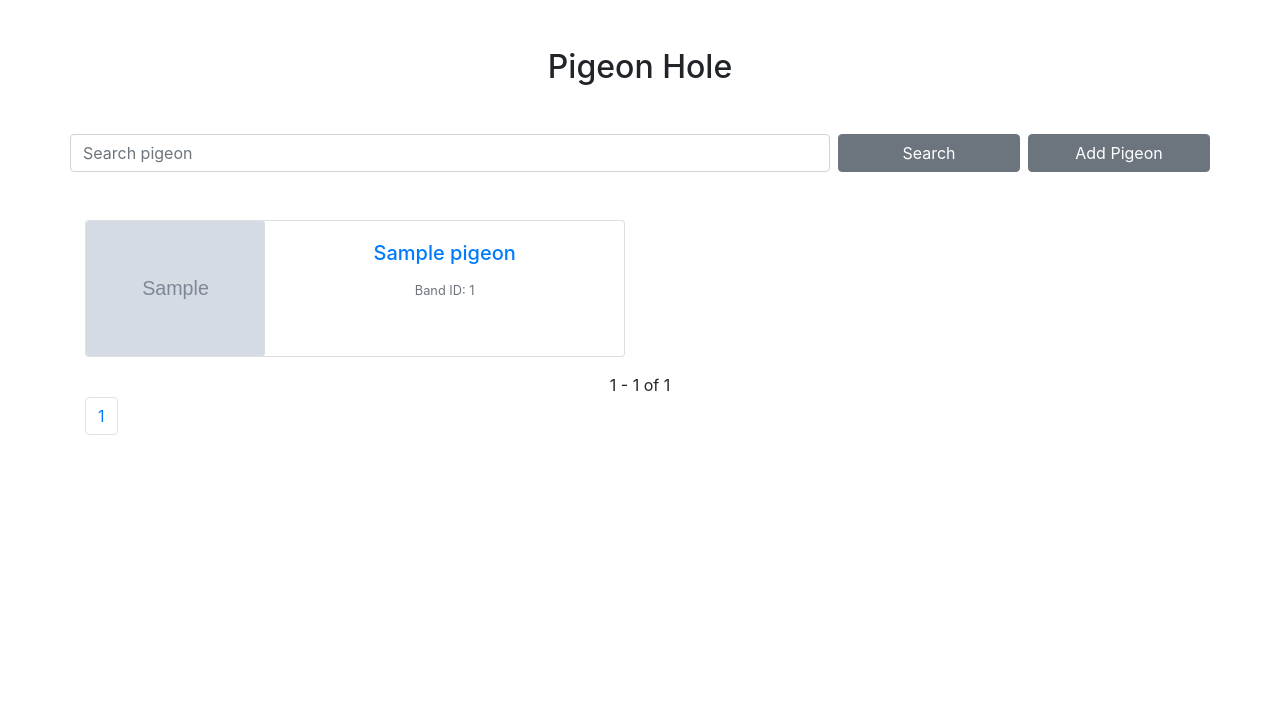
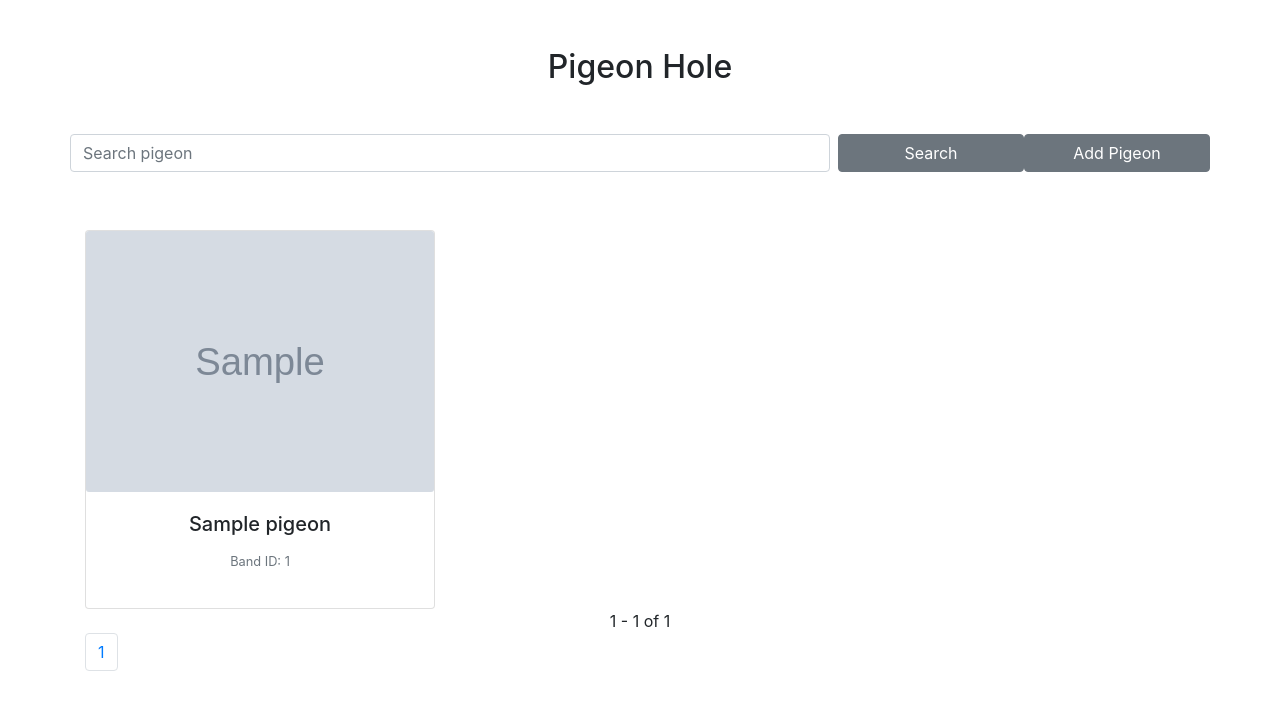
Before and after one commit to AoWangPhilly/pigeon-hole, a Flask app: page /pigeon/view in a window 1280 px wide. Shown: the part 56-766 px from the top of the page. Run offline with Flask 3, Linux system fonts and the light colour scheme; the visitor is signed in with stand-in values (Sample User, id 1); tables that the repository leaves empty hold one stand-in row (values such as "Sample post"); grey boxes marked "Sample" are stand-in pictures; some libraries are stand-ins or nearby versions.

Commit message:
Readd grid support for pigeons

```diff
--- a/templates/view.html
+++ b/templates/view.html
@@ -1,95 +1,67 @@
-{% extends 'base.html' %} {% set active = "View" %} {% macro
-render_pagination(pagination, endpoint) %}
-<div class="page-items">
+{% extends 'base.html' %} {% set active = "View" %}
+
+{% macro render_pagination(pagination, endpoint) %}
+    <div class=page-items>
         {{ pagination.first }} - {{ pagination.last }} of {{ pagination.total }}
     </div>
     <nav aria-label="Page navigation">
         <ul class="pagination">
-        {% for page in pagination.iter_pages() %} {% if page %} {% if page !=
-        pagination.page %}
-        <li class="page-item">
-            <a class="page-link" href="{{ url_for(endpoint, page=page) }}"
-                >{{ page }}</a
-            >
-        </li>
+            {% for page in pagination.iter_pages() %}
+            {% if page %}
+                {% if page != pagination.page %}
+                    <li class="page-item"><a class="page-link" href="{{ url_for(endpoint, page=page) }}">{{ page }}</a></li>
                 {% else %}
-        <li class="page-item"><a class="page-link" href="#">{{ page }}</a></li>
-        {% endif %} {% else %}
+                    <li class="page-item" ><a class="page-link" href="#">{{ page }}</a></li>
+                {% endif %}
+            {% else %}
                 <li class="page-item">…</li>
-        {% endif %} {% endfor %}
+            {% endif %}
+            {% endfor %}
         </ul>
     </nav>
-{% endmacro %} {% block content %}
+{% endmacro %}
+
+{% block content %}
 <div class="mt-5 text-center">
     <h2 class="mb-5">Pigeon Hole</h2>
     {% if page%}
     <div class="row form-outline mb-5" data-mdb-input-init>
-        <input
-            id="pigeonSearch"
-            type="search"
-            id="form1"
-            class="form-control col-md-8 mr-2"
-            placeholder="Search pigeon"
-            aria-label="Search"
-            value="{{ currentSearch }}"
-        />
-        <button id="pigeonSearchButton" class="col-md btn btn-secondary mr-2">
-            Search
-        </button>
-        <button
-            class="col-md btn btn-secondary"
-            onclick="window.location.href='/pigeon/add'"
-        >
-            Add Pigeon
-        </button>
+        <input id="pigeonSearch" type="search" id="form1" class="form-control col-md-8 mr-2" placeholder="Search pigeon" aria-label="Search" value="{{ currentSearch }}" />
+        <button id="pigeonSearchButton" class="col-md btn btn-secondary">Search</button>
+        <button class="col-md btn btn-secondary" onclick="window.location.href='/pigeon/add'">Add Pigeon</button>
     </div>
+    <div class="row">
         {% for pigeon in page %}
-    <div
-        class="card mb-3"
-        style="max-width: 540px"
-        data-name="{{ pigeon.name }}"
-    >
-        <a href="/pigeon/{{pigeon._id}}">
-            <div class="row no-gutters">
-                <div class="col-md-4">
-                    <img
-                        src="{{ pigeon.image_url }}"
-                        class="card-img"
-                        alt="{{ pigeon.name }}"
-                    />
-                </div>
-                <div class="col-md-8">
+        <div class="col-4 h-100">
+            <div class="card" data-name="{{ pigeon.name }}">
+                <img src="{{ pigeon.image_url }}" class="card-img mx-auto" alt="{{ pigeon.name }}" style="max-width:400px;width:100%" />
                 <div class="card-body">
                     <h5 class="card-title">{{ pigeon.name }}</h5>
                     <p class="card-text">
-                            <small class="text-muted"
-                                >Band ID: {{ pigeon.band_id }}</small
-                            >
+                        <small class="text-muted">Band ID: {{ pigeon.band_id }}</small>
                     </p>
+                    <a href="/pigeon/{{pigeon._id}}"></a>
                 </div>
             </div>
         </div>
-        </a>
+        {% endfor %}
     </div>
-    {% endfor %} {{ render_pagination(page, "pigeon.view") }} {% else %}
+    {{ render_pagination(page, "pigeon.view") }}
+
+    {% else %}
     <h3 class="font-weight-light text-muted mb-5">
         Hmmm... It seems that there are no pigeons to display.
     </h3>
 
-    <img
-        src="{{ url_for('static', filename='img/no-pigeons.webp') }}"
-        style="width: 35%; height: auto"
-    />
+    <img src="{{ url_for('static', filename='img/no-pigeons.webp') }}" style="width: 35%; height: auto" />
     <div class="pt-5">
-        <button
-            class="btn btn-secondary"
-            onclick="window.location.href='/pigeon/add'"
-        >
+        <button class="btn btn-secondary" onclick="window.location.href='/pigeon/add'">
             Add a pigeon
         </button>
     </div>
     {% endif %}
 </div>
-{% endblock %} {% block scripts %}
+{% endblock %}
+{% block scripts %}
 <script src="{{ url_for('static', filename='js/search.js') }}"></script>
 {% endblock %}
```
Lines whose indentation alone changed are shown as unchanged.
